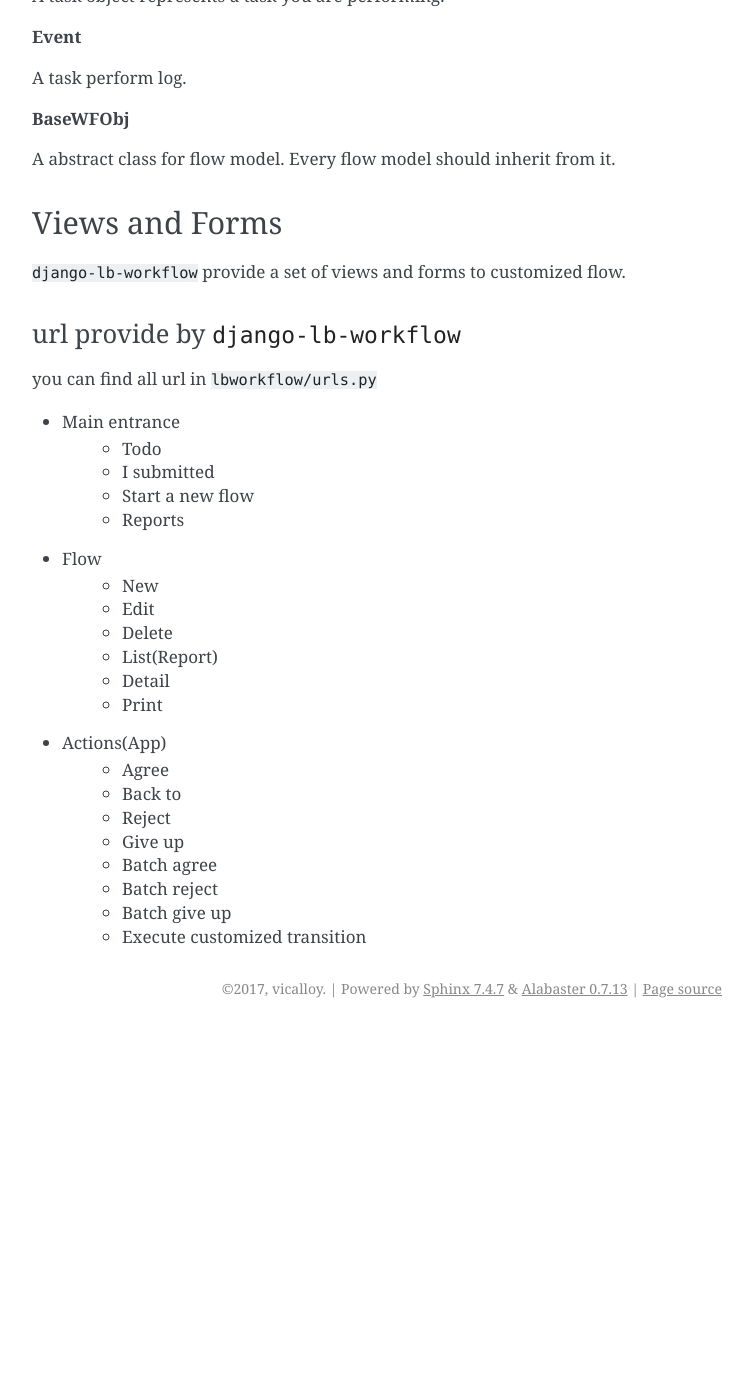
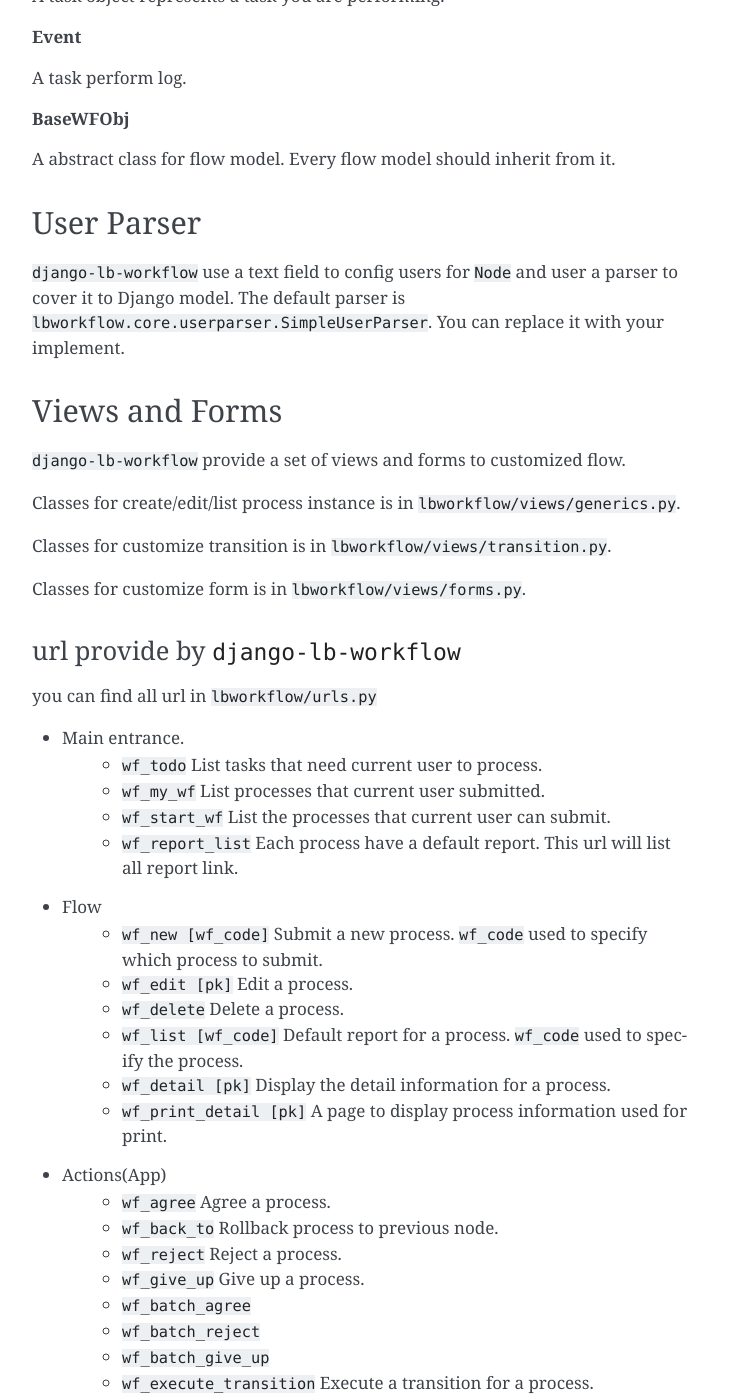
Before and after one commit to vicalloy/django-lb-workflow, a Sphinx documentation site: the page built from docs/core_concepts.rst, in a window 1280 px wide and 1400 px high, scrolled down 1908 px. Shown: the whole window, without its empty margins (388-1140 px from the left). Built offline with Sphinx 7.4.7, drawn with Linux system fonts in a browser that asks for light colours; before the commit the page ends 2936 px from its top, so only the background shows below that; some of the changed text lies outside the part shown.

Commit message:
update docs

```diff
--- a/docs/core_concepts.rst
+++ b/docs/core_concepts.rst
@@ -85,34 +85,49 @@
 A abstract class for flow model. Every flow model should inherit from it.
 
 
+User Parser
+-----------
+
+``django-lb-workflow`` use a text field to config users for ``Node``
+and user a parser to cover it to Django model. The default parser is
+``lbworkflow.core.userparser.SimpleUserParser``. You can replace it with your implement.
+
+
 Views and Forms
 ---------------
 
 ``django-lb-workflow`` provide a set of views and forms to customized flow.
+
+Classes for create/edit/list process instance is in ``lbworkflow/views/generics.py``.
+
+Classes for customize transition is in ``lbworkflow/views/transition.py``.
+
+Classes for customize form is in ``lbworkflow/views/forms.py``.
 
 url provide by ``django-lb-workflow``
 #####################################
 
 you can find all url in ``lbworkflow/urls.py``
 
-- Main entrance
-    - Todo
-    - I submitted
-    - Start a new flow
-    - Reports
+- Main entrance.
+    - ``wf_todo`` List tasks that need current user to process.
+    - ``wf_my_wf`` List processes that current user submitted.
+    - ``wf_start_wf`` List the processes that current user can submit.
+    - ``wf_report_list`` Each process have a default report. This url will list all report link.
 - Flow
-    - New
-    - Edit
-    - Delete
-    - List(Report)
-    - Detail
-    - Print
+    - ``wf_new [wf_code]`` Submit a new process. ``wf_code`` used to specify which process to submit.
+    - ``wf_edit [pk]`` Edit a process.
+    - ``wf_delete`` Delete a process.
+    - ``wf_list [wf_code]`` Default report for a process. ``wf_code`` used to specify the process.
+    - ``wf_detail [pk]`` Display the detail information for a process.
+    - ``wf_print_detail [pk]`` A page to display process information used for print.
 - Actions(App)
-    - Agree
-    - Back to
-    - Reject
-    - Give up
-    - Batch agree
-    - Batch reject
-    - Batch give up
-    - Execute customized transition
+    - ``wf_agree`` Agree a process.
+    - ``wf_back_to`` Rollback process to previous node.
+    - ``wf_reject`` Reject a process.
+    - ``wf_give_up`` Give up a process.
+    - ``wf_batch_agree``
+    - ``wf_batch_reject``
+    - ``wf_batch_give_up``
+    - ``wf_execute_transition`` Execute a transition for a process.
+    - ``wf_execute_transition [wf_code] [trans_func]`` Execute a transition for a process with customize function.
--- a/docs/example.rst
+++ b/docs/example.rst
@@ -237,7 +237,7 @@
         def __str__(self):
             return self.title
 
-``python manager.py shell`` to open django shell, and run the following code to generate flow code::
+``python manager.py shell`` to open django shell, and run the following code to generate skeleton code::
 
     >>> from lbworkflow.flowgen import FlowAppGenerator
     >>> from issue.models import Issue as wf_class
--- a/docs/index.rst
+++ b/docs/index.rst
@@ -34,3 +34,4 @@
    install
    example
    core_concepts
+   settings
```
Also changed, not shown: docs/settings.rst (added, +61 -0 lines), 2 other files.
